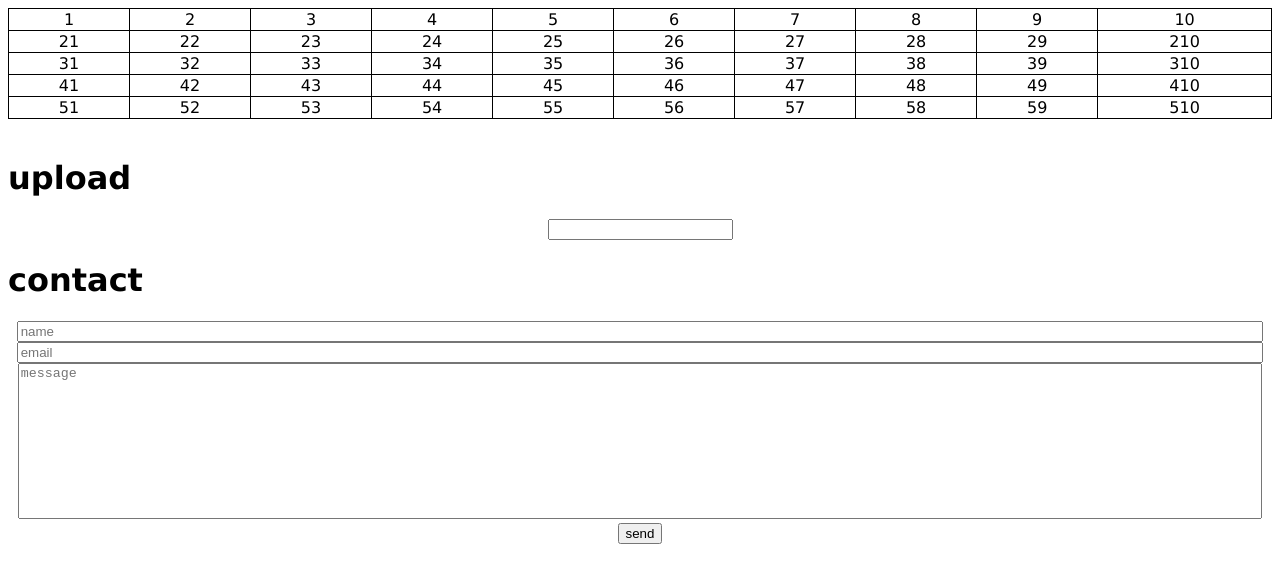
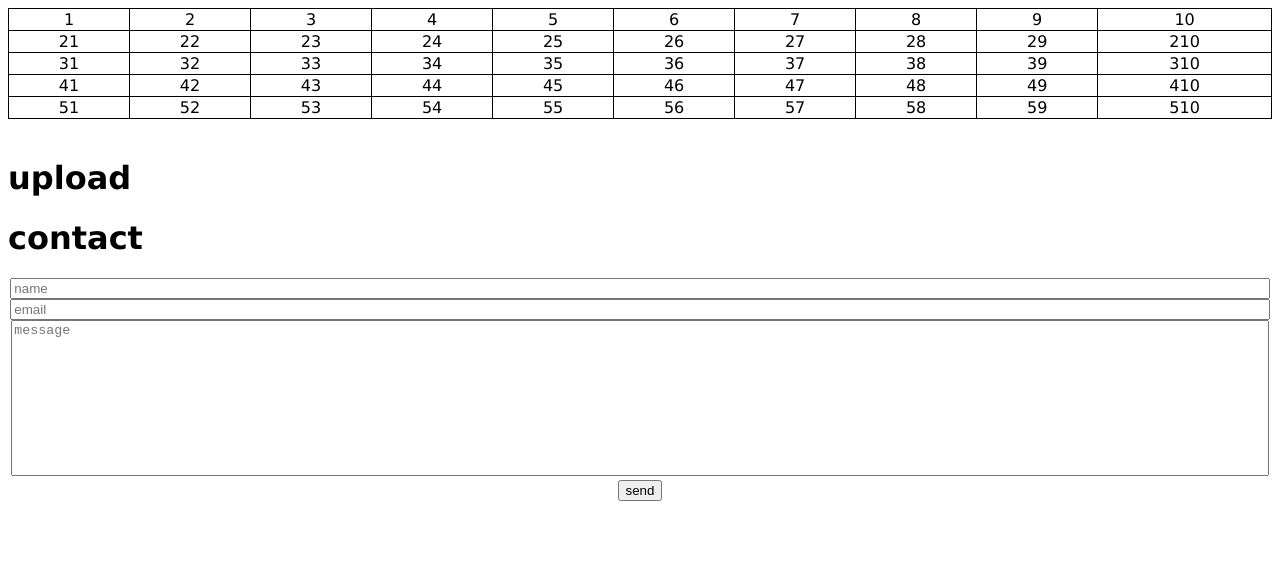
Before and after one commit to arisaquarium/arisaquarium.github.io, a plain HTML site: page index.html in a window 1280 px wide. Drawn offline with Linux system fonts and the light colour scheme; a script that the page names is missing.

Commit message:
Update index.html

```diff
--- a/index.html
+++ b/index.html
@@ -125,7 +125,7 @@
  			 The next input element will hold the transfer link. For testing purposes, you
  			 could change the type attribute to "text", instead of "hidden".
 			-->
-			<input type="text" name="wt_embed_output" class="wt_embed_output" />
+			<input type="hidden" name="wt_embed_output" class="wt_embed_output" />
 		</form>
 	</div>
 
@@ -133,11 +133,11 @@
 	<div class="contact">
 		<h1 style ="text-align: left">contact</h1>
 		<form>
-           	<input type="text" id="contactName" placeholder="name" style="width: 98%" required >
+           	<input type="text" id="contactName" placeholder="name" style="width: 99%" required >
            	<br>
-           	<input type="email" id="contactEmail" placeholder="email" style="width: 98%" required>
+           	<input type="email" id="contactEmail" placeholder="email" style="width: 99%" required>
            	<br>
-       	    <textarea id="msg" name="contactMsg" placeholder="message" style="width: 98%" rows="10" required></textarea>
+       	    <textarea id="msg" name="contactMsg" placeholder="message" style="width: 99%" rows="10" required></textarea>
        	    <br>
             <input type="submit" value="send"/>
 		</form>
```
